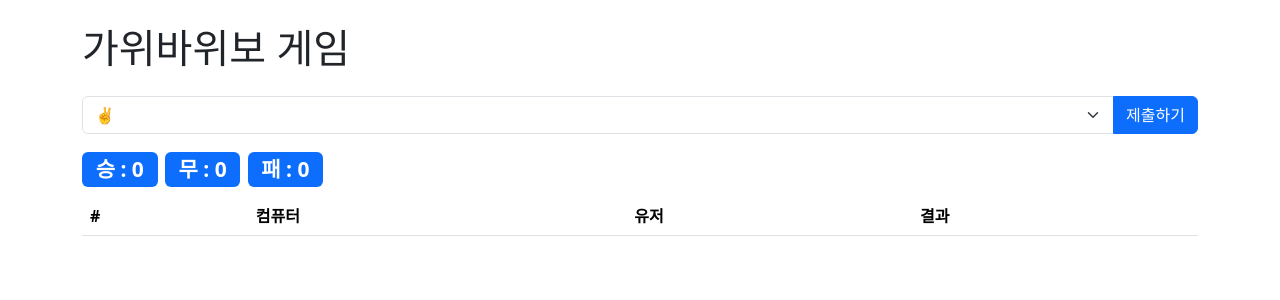
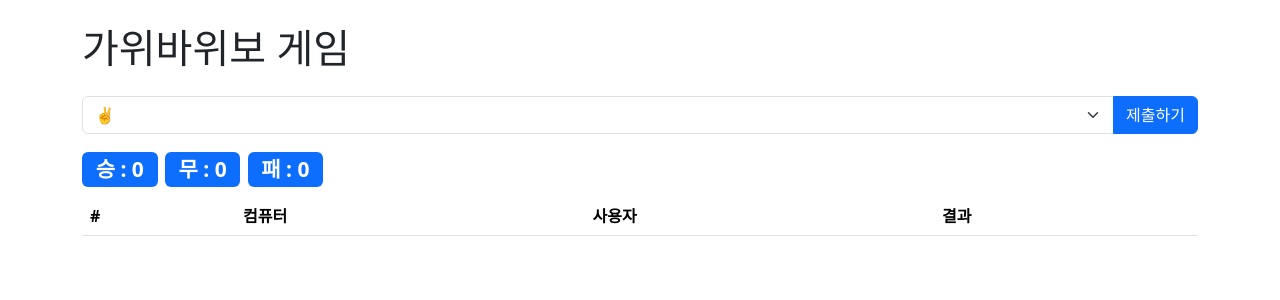
Before and after one commit to Neulhan/kdt-flask-rock-paper-scissors, a Flask app: page / in a window 1280 px wide. Shown: the top 300 px of the page. Run offline with Flask 3, Linux system fonts and the light colour scheme; lists and menus that the app fills with data are empty.

Commit message:
Fix : 2번 과제와 워딩 맞추기

```diff
--- a/app.py
+++ b/app.py
@@ -42,7 +42,7 @@ def rock_paper_scissors_game():
                                                    result="비겼습니다")
             db.session.add(history)
             db.session.commit()
-            message = f"유저 : {user_choice} 컴퓨터 : {computer_choice} 비겼습니다."
+            message = f"사용자 : {user_choice} 컴퓨터 : {computer_choice} 비겼습니다."
         elif (
                 (user_choice == "✌️" and computer_choice == "✋") or
                 (user_choice == "✊" and computer_choice == "✌️") or
@@ -53,14 +53,14 @@ def rock_paper_scissors_game():
                                                    result="이겼습니다")
             db.session.add(history)
             db.session.commit()
-            message = f"유저 : {user_choice} 컴퓨터 : {computer_choice} 이겼습니다."
+            message = f"사용자 : {user_choice} 컴퓨터 : {computer_choice} 이겼습니다."
         else:
             """진 경우"""
             history = RockPaperScissorsGameHistory(user_choice=user_choice, computer_choice=computer_choice,
                                                    result="졌습니다")
             db.session.add(history)
             db.session.commit()
-            message = f"유저 : {user_choice} 컴퓨터 : {computer_choice} 졌습니다."
+            message = f"사용자 : {user_choice} 컴퓨터 : {computer_choice} 졌습니다."
 
     histories = RockPaperScissorsGameHistory.query.all()
     win = RockPaperScissorsGameHistory.query.filter_by(result="이겼습니다").count()
--- a/templates/rock_paper_scissors_game.html
+++ b/templates/rock_paper_scissors_game.html
@@ -37,7 +37,7 @@
         <tr>
             <th scope="col">#</th>
             <th scope="col">컴퓨터</th>
-            <th scope="col">유저</th>
+            <th scope="col">사용자</th>
             <th scope="col">결과</th>
         </tr>
         </thead>
```
